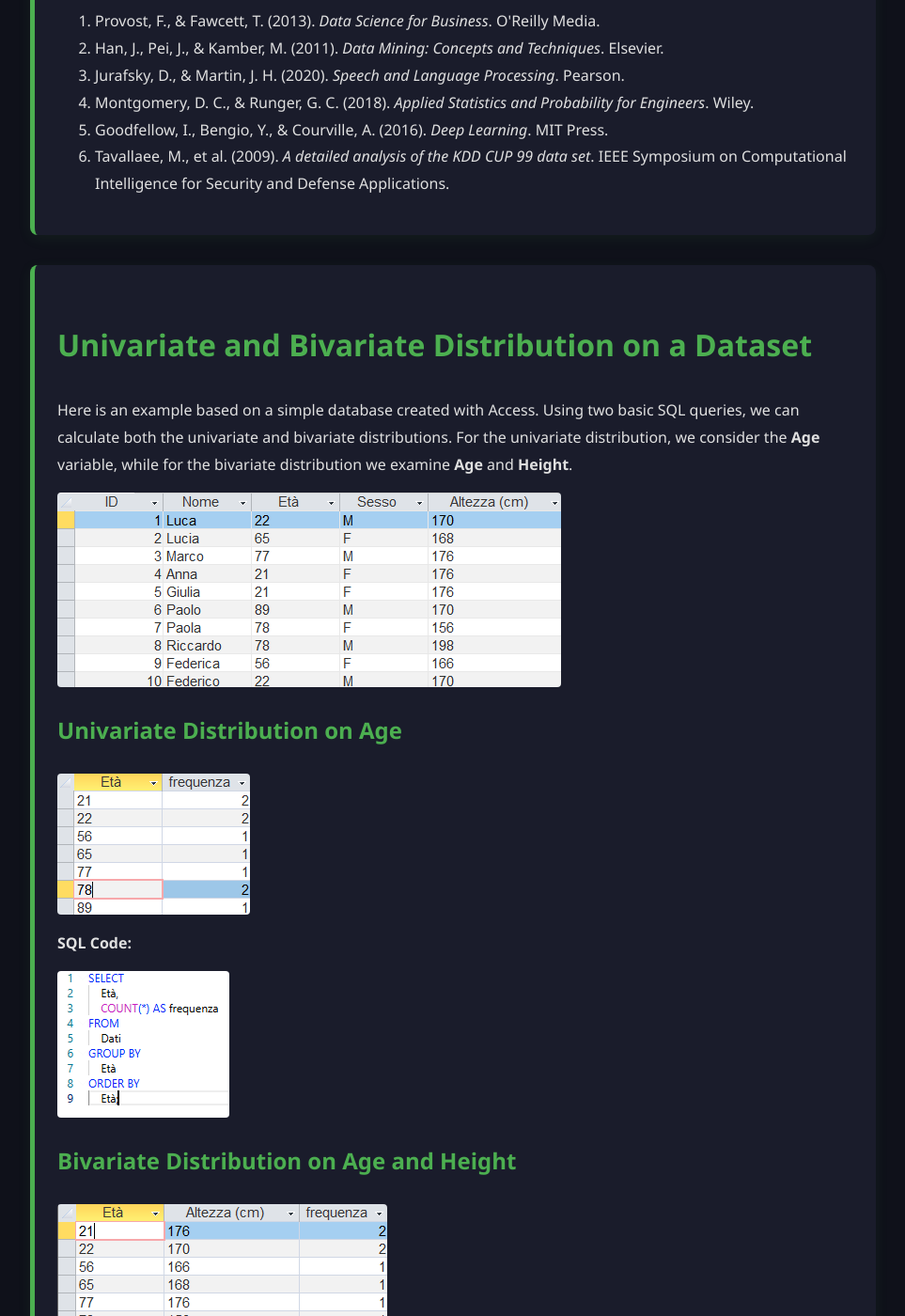
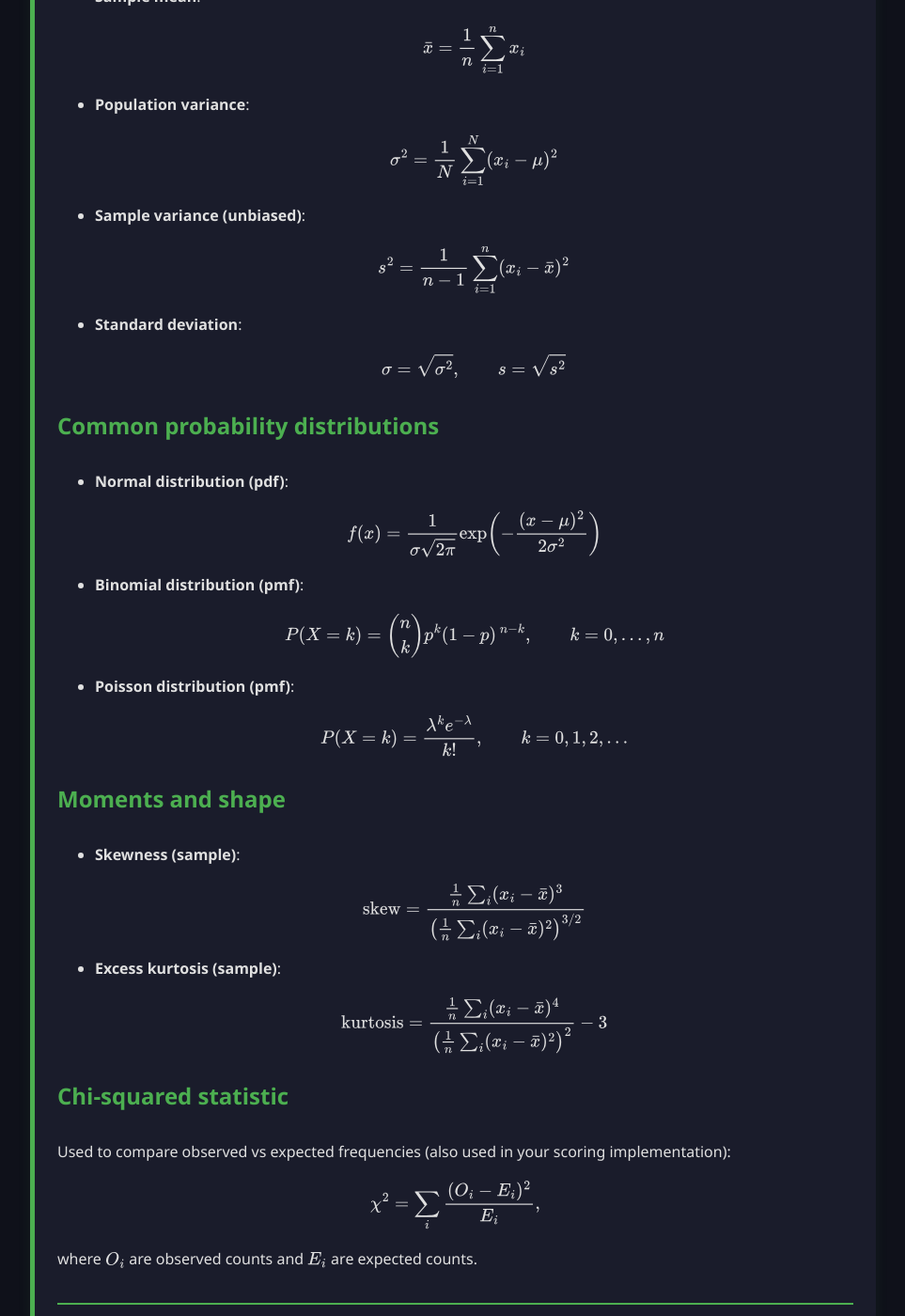
Before and after one commit to ricky2905/ricky2905.github.io, a Jekyll site: the page HOMEWORK/homework2/index.html, which Jekyll copies as it is, in a window 1280 px wide and 1400 px high, scrolled down 2963 px. Shown: the whole window at 94% size, without its empty margins (158-1121 px from the left). Built offline with Jekyll 4.4.1, drawn with Linux system fonts in a browser that asks for light colours; some of the changed text lies outside the part shown.

Commit message:
Update index.html

```diff
--- a/HOMEWORK/homework2/index.html
+++ b/HOMEWORK/homework2/index.html
@@ -5,12 +5,12 @@
   <title>Datasets in Statistics and Cybersecurity | Riccardo D'Annibale</title>
   <meta name="viewport" content="width=device-width, initial-scale=1">
   <style>
-/* ---------- STILE PRINCIPALE (da template fornito) ---------- */
+/* ---------- MAIN STYLE (from provided template) ---------- */
 
-/* Corpo principale */
+/* Main body */
 body {
   font-family: 'Segoe UI', Tahoma, Geneva, Verdana, sans-serif;
-  background-color: #0f111a;  /* sfondo scuro */
+  background-color: #0f111a;  /* dark background */
   color: #e0e0e0;
   line-height: 1.8;
   padding: 2rem;
@@ -18,12 +18,12 @@ body {
   margin: auto;
 }
 
-/* Titoli verdi */
+/* Green headings */
 h1, h2, h3, h4, h5, h6 {
-  color: #4CAF50;  /* verde */
+  color: #4CAF50;  /* green */
 }
 
-/* Stile specifico per h1-h3 */
+/* Specific styles for h1-h3 */
 h1 {
   font-size: 2.8rem;
   border-bottom: 3px solid #4CAF50;
@@ -165,6 +165,15 @@ th.dimmed { opacity: 0.55; }
   h1 { font-size: 2rem; }
 }
   </style>
+
+  <!-- MathJax (render LaTeX) -->
+  <script>
+  window.MathJax = {
+    tex: { inlineMath: [['\\(','\\)'], ['$', '$']], displayMath: [['\\[','\\]']] },
+    svg: { fontCache: 'global' }
+  };
+  </script>
+  <script src="https://cdn.jsdelivr.net/npm/mathjax@3/es5/tex-svg.js" async></script>
 </head>
 <body>
   <header>
@@ -176,7 +185,7 @@ th.dimmed { opacity: 0.55; }
 
   <main>
     <!-- ===========================
-         Full content (as provided)
+         Full content (translated to English and formulas added)
          =========================== -->
 
     <!-- Article: Datasets -->
@@ -255,6 +264,80 @@ th.dimmed { opacity: 0.55; }
 
       <hr/>
 
+      <h2>Mathematical Formulas for Distributions</h2>
+      <p>The following formulas summarize commonly used measures and distributions. They are rendered with MathJax.</p>
+
+      <h3>Measures of location and dispersion</h3>
+      <ul>
+        <li><strong>Population mean</strong>:
+          \[
+            \mu = \frac{1}{N}\sum_{i=1}^N x_i
+          \]
+        </li>
+        <li><strong>Sample mean</strong>:
+          \[
+            \bar{x} = \frac{1}{n}\sum_{i=1}^n x_i
+          \]
+        </li>
+        <li><strong>Population variance</strong>:
+          \[
+            \sigma^2 = \frac{1}{N}\sum_{i=1}^N (x_i-\mu)^2
+          \]
+        </li>
+        <li><strong>Sample variance (unbiased)</strong>:
+          \[
+            s^2 = \frac{1}{n-1}\sum_{i=1}^n (x_i-\bar{x})^2
+          \]
+        </li>
+        <li><strong>Standard deviation</strong>:
+          \[
+            \sigma=\sqrt{\sigma^2},\qquad s=\sqrt{s^2}
+          \]
+        </li>
+      </ul>
+
+      <h3>Common probability distributions</h3>
+      <ul>
+        <li><strong>Normal distribution (pdf)</strong>:
+          \[
+            f(x)=\frac{1}{\sigma\sqrt{2\pi}}\exp\!\left(-\frac{(x-\mu)^2}{2\sigma^2}\right)
+          \]
+        </li>
+        <li><strong>Binomial distribution (pmf)</strong>:
+          \[
+            P(X=k)=\binom{n}{k} p^k (1-p)^{\,n-k},\qquad k=0,\dots,n
+          \]
+        </li>
+        <li><strong>Poisson distribution (pmf)</strong>:
+          \[
+            P(X=k)=\frac{\lambda^k e^{-\lambda}}{k!},\qquad k=0,1,2,\dots
+          \]
+        </li>
+      </ul>
+
+      <h3>Moments and shape</h3>
+      <ul>
+        <li><strong>Skewness (sample)</strong>:
+          \[
+            \text{skew}=\frac{\frac{1}{n}\sum_{i}(x_i-\bar{x})^3}{\left(\frac{1}{n}\sum_{i}(x_i-\bar{x})^2\right)^{3/2}}
+          \]
+        </li>
+        <li><strong>Excess kurtosis (sample)</strong>:
+          \[
+            \text{kurtosis}=\frac{\frac{1}{n}\sum_{i}(x_i-\bar{x})^4}{\left(\frac{1}{n}\sum_{i}(x_i-\bar{x})^2\right)^{2}} - 3
+          \]
+        </li>
+      </ul>
+
+      <h3>Chi-squared statistic</h3>
+      <p>Used to compare observed vs expected frequencies (also used in your scoring implementation):</p>
+      \[
+        \chi^2=\sum_{i}\frac{(O_i-E_i)^2}{E_i},
+      \]
+      <p>where \(O_i\) are observed counts and \(E_i\) are expected counts.</p>
+
+      <hr/>
+
       <h2>Final Considerations</h2>
       <p>Proper analysis of datasets and distributions is essential in cybersecurity for identifying threats and optimizing defense systems. The combined use of structured, unstructured, and semi-structured datasets, along with rigorous data management, allows the development of robust and reliable statistical and machine learning models [1][6].</p>
 
@@ -277,19 +360,44 @@ th.dimmed { opacity: 0.55; }
       <h2>Univariate and Bivariate Distribution on a Dataset</h2>
       <p>Here is an example based on a simple database created with Access. Using two basic SQL queries, we can calculate both the univariate and bivariate distributions. For the univariate distribution, we consider the <strong>Age</strong> variable, while for the bivariate distribution we examine <strong>Age</strong> and <strong>Height</strong>.</p>
 
-      <img src="/assets/images/dati.png" alt="Esempio di dati tabellari" title="Esempio di dati tabellari"/>
+      <img src="/assets/images/dati.png" alt="Example tabular data" title="Example tabular data"/>
 
       <h3>Univariate Distribution on Age</h3>
-      <img src="/assets/images/Dist_univariata.png" alt="Distribuzione Univariata" title="Distribuzione Univariata"/>
+      <img src="/assets/images/Dist_univariata.png" alt="Univariate Distribution" title="Univariate Distribution"/>
 
       <p><strong>SQL Code:</strong></p>
-      <img src="/assets/images/Dist_univariata_sql.png" alt="Distribuzione Univariata SQL" title="Distribuzione Univariata SQL"/>
+      <img src="/assets/images/Dist_univariata_sql.png" alt="Univariate Distribution SQL" title="Univariate Distribution SQL"/>
 
       <h3>Bivariate Distribution on Age and Height</h3>
-      <img src="/assets/images/Dist_bivariata.png" alt="Distribuzione Bivariata" title="Distribuzione Bivariata"/>
+      <img src="/assets/images/Dist_bivariata.png" alt="Bivariate Distribution" title="Bivariate Distribution"/>
 
       <p><strong>SQL Code:</strong></p>
-      <img src="/assets/images/dist_bivariata_sql.png" alt="Distribuzione Bivariata SQL" title="Distribuzione Bivariata SQL"/>
+      <img src="/assets/images/dist_bivariata_sql.png" alt="Bivariate Distribution SQL" title="Bivariate Distribution SQL"/>
+
+      <h3>Formulas for univariate / bivariate analysis</h3>
+      <p>Useful formulas for the displayed analyses:</p>
+      <ul>
+        <li><strong>Expected value of a discrete variable</strong>:
+          \[
+            E[X]=\sum_i x_i p_i
+          \]
+        </li>
+        <li><strong>Variance (alternative form)</strong>:
+          \[
+            \mathrm{Var}(X)=E[X^2]-(E[X])^2
+          \]
+        </li>
+        <li><strong>Covariance (sample)</strong>:
+          \[
+            \mathrm{Cov}(X,Y)=\frac{1}{n}\sum_{i=1}^n (x_i-\bar{x})(y_i-\bar{y})
+          \]
+        </li>
+        <li><strong>Pearson correlation coefficient</strong>:
+          \[
+            \rho_{X,Y}=\frac{\mathrm{Cov}(X,Y)}{\sigma_X \sigma_Y}
+          \]
+        </li>
+      </ul>
     </article>
 
     <!-- Section: Using Distribution to Break Caesar -->
@@ -371,7 +479,7 @@ th.dimmed { opacity: 0.55; }
         <label style="margin-left:8px" class="small">Top N: <input id="topN" type="number" value="5" min="1" max="26"/></label>
 
         <!-- NEW: Toggle button to show all shifts -->
-        <button id="toggleAllShifts" class="small" title="Mostra tutti gli shift">Mostra tutti gli shift</button>
+        <button id="toggleAllShifts" class="small" title="Show all shifts">Show all shifts</button>
       </div>
 
       <div class="controls" style="margin-top:6px">
@@ -445,7 +553,7 @@ for(let shift = 1; shift < 26; shift++){
       <h2>Metrics Explained</h2>
       <table>
         <tr><th>Metric</th><th>Description</th><th>Weight</th></tr>
-        <tr><td><strong>Word%</strong></td><td>Fraction of valid Italian words</td><td>0.45</td></tr>
+        <tr><td><strong>Word%</strong></td><td>Fraction of valid common words (English/Italian)</td><td>0.45</td></tr>
         <tr><td><strong>Hamming</strong></td><td>Letter rank similarity</td><td>0.25</td></tr>
         <tr><td><strong>Chi²</strong></td><td>Statistical deviation from expected frequencies</td><td>0.15</td></tr>
         <tr><td><strong>Bigram%</strong></td><td>Common bigram presence</td><td>0.15</td></tr>
@@ -465,7 +573,7 @@ for(let shift = 1; shift < 26; shift++){
       <h2>Original standalone Caesar HTML (preserved)</h2>
       <p>Below is the original small standalone HTML you included earlier — kept here verbatim so no piece is lost.</p>
       <details>
-        <summary>Clicca per vedere il codice originale</summary>
+        <summary>Click to view the original code</summary>
         <pre><code>&lt;!doctype html&gt;
 &lt;html lang="en"&gt;
 &lt;head&gt;
@@ -536,7 +644,9 @@ const commonWords = new Set([
   'di','e','il','la','che','a','in','un','per','con','non','una','sono','si','da','al','lo','ma','più',
   'come','su','o','se','anche','perché','quando','dove','questo','quella','queste','noi','voi','loro',
   'mia','mio','tua','tuo','suo','nostro','l','ha','hai','ho','era','stato','stata','cioè',
-  'ora','bene','male','molto','poco','grande','piccolo','anno','giorno','giorni'
+  'ora','bene','male','molto','poco','grande','piccolo','anno','giorno','giorni',
+  // add some common English words to make scoring flexible across EN/IT
+  'the','and','is','in','to','of','that','it','on','for','with','as','are','this','be','by','was','or','from'
 ]);
 
 /* common bigrams */
@@ -794,13 +904,13 @@ function renderResults(results, mode){
     tbody.appendChild(tr);
   });
 
-  // If topN < results.length, append a "Mostra altri" row (usability)
+  // If topN < results.length, append a "Show more" row (usability)
   if (topN < results.length) {
     const remaining = results.length - topN;
     const trMore = document.createElement('tr');
     trMore.innerHTML = `
       <td colspan="8" style="text-align:center;">
-        <button id="showRemaining" class="small">Mostra ${remaining} risultati rimanenti</button>
+        <button id="showRemaining" class="small">Show ${remaining} remaining results</button>
       </td>
     `;
     tbody.appendChild(trMore);
```
Also changed, not shown: other parts of HOMEWORK/homework2/index.html (+12 -12 lines).
